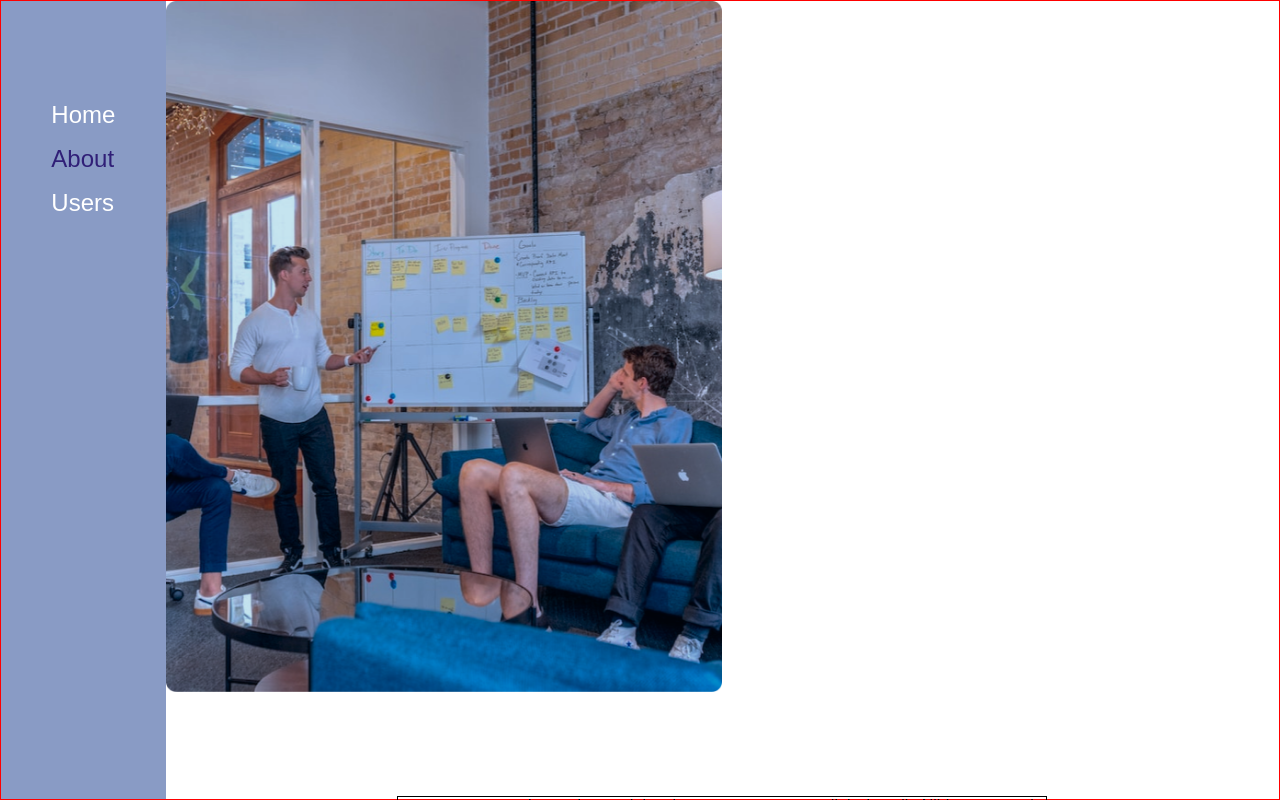
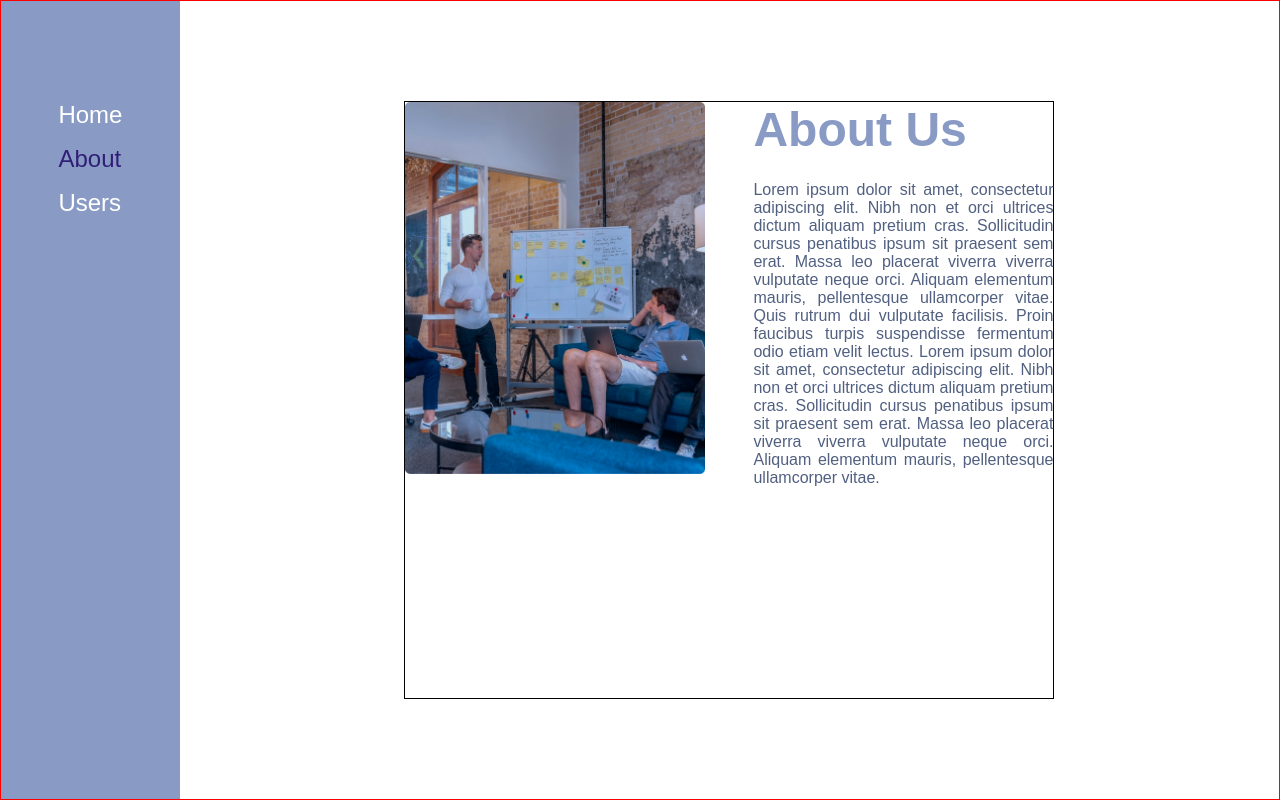
Before and after one commit to meenarh/Assignment2, a React (Create React App) app: page /about in a window 1280 px wide. Shown: the top 800 px of the page. Built offline with nearby package versions, Linux system fonts and the light colour scheme; a web font is replaced by a local one.

Commit message:
Update App.css
fixes on about flexbox (about page)

```diff
--- a/src/App.css
+++ b/src/App.css
@@ -86,19 +86,46 @@ img{
   height: 100vh;
 }
 
-.about-info{
+.about-content{
   display: flex;
-  gap:60px;
+  flex: 0 1 70%;
+  gap:48px;
   border: 1px solid black;
-  width: 70%;
+  height:auto;
+  max-width: 650px;
   margin: 100px auto;
   justify-content: center;
   max-width: 650px;
 }
 
+.about-info{
+  width: 50%;
+  height: 50%;
+  flex-direction: column;
+
+}
+
+.about-info h2{
+  font-size: 3rem;
+  color: #899bc5;
+  margin-bottom:1.5rem;
+}
+
+.about-info p{
+font-size: 1rem;
+color: #516081;
+text-align: justify;
+}
+
 .about-image{
   width: 50%;
+  height: 55%;
 }
+img{
+  width: 100%;
+}
+
+
 
 /* User page */
 
```
